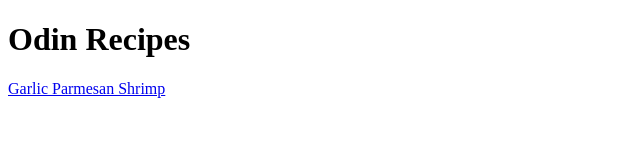
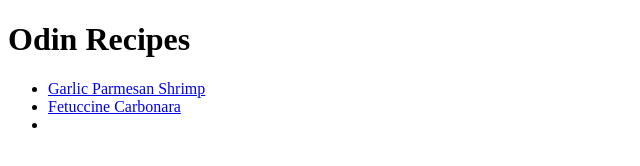
Before and after one commit to bigbossbry/odin-recipes, a plain HTML site: page index.html in a window 1280 px wide. Shown: the whole page, without its empty margins (0-640 px from the left). Drawn offline with Linux system fonts and the light colour scheme.

Commit message:
Apply UL on recipes link

```diff
--- a/index.html
+++ b/index.html
@@ -6,7 +6,11 @@
     </head>
     <body>
         <h1>Odin Recipes</h1>
-        <a href="./recipes/gar_parm_shrimp.html">Garlic Parmesan Shrimp</a>
+        <ul>
+            <li><a href="./recipes/gar_parm_shrimp.html">Garlic Parmesan Shrimp</a></li>
+            <li><a href="./recipes/carbonara.html">Fetuccine Carbonara</a></li>
+            <li></li>
+        </ul>
     </body>
 
 </html>
```
